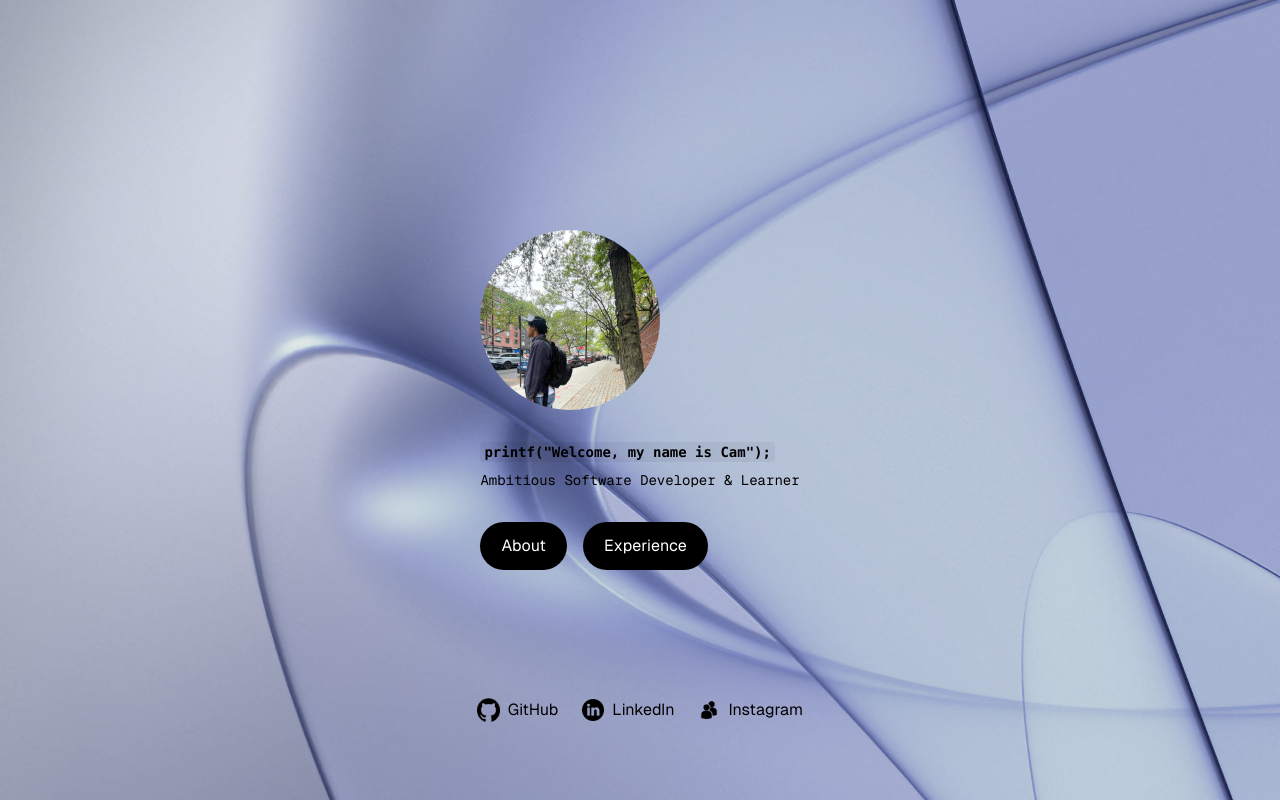
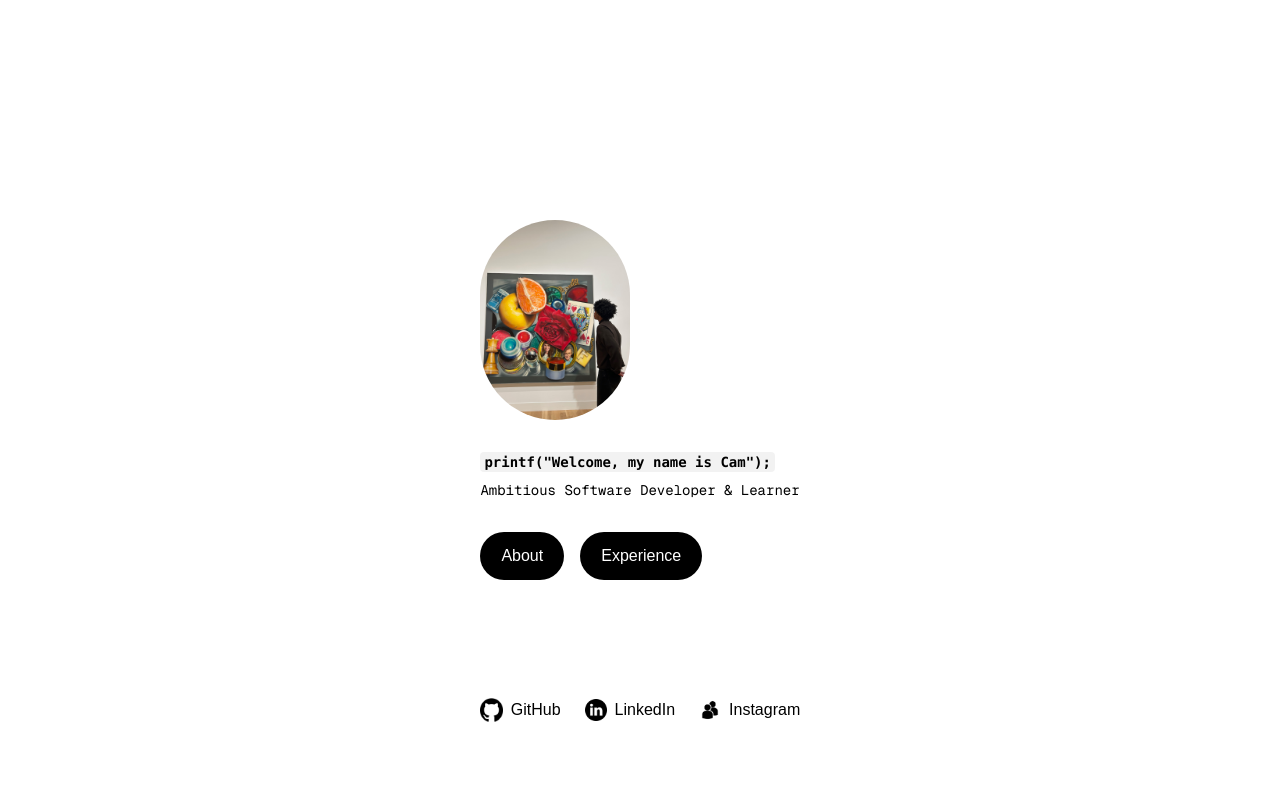
Before and after one commit to camscott16/casctt, a Next.js app: page / in a window 1280 px wide. Built offline with nearby package versions, Linux system fonts and the light colour scheme.

Commit message:
updated pfp, cont. adding new buttons

```diff
--- a/app/globals.css
+++ b/app/globals.css
@@ -16,7 +16,7 @@
 
 body {
   color: var(--foreground);
-  background: url('/cool.jpg') no-repeat center center fixed;
+  background: #ffffff;
   background-size: cover;
   background-position-x: 50%;
   background-position-y: 50%;
--- a/app/page.tsx
+++ b/app/page.tsx
@@ -3,14 +3,14 @@ import Link from "next/link";
 
 export default function Home() {
   return (
-    <div className="grid grid-rows-[20px_1fr_20px] justify-center items-center justify-items-center min-h-screen p-8 pb-20 gap-16 sm:p-20 font-[family-name:var(--font-geist-sans)]">
+    <div className="grid grid-rows-[20px_1fr_20px] justify-center items-center justify-items-center min-h-screen p-8 pb-20 gap-16 sm:p-20 font-[family-name:var(--font-gist-sans)]">
       <main className="flex flex-col gap-8 row-start-2 items-center sm:items-start">
         <Image
           className="rounded-full"
-          src="/profile-pic2.jpg"
+          src= "/logo.JPG"
           alt="Custom Image"
-          width={180}
-          height={180}
+          width={150}
+          height={200}
           priority
         />
         <ol className="text-sm text-center sm:text-left font-[family-name:var(--font-geist-mono)]">
--- /dev/null
+++ b/components/Header/header.tsx
@@ -0,0 +1,14 @@
+import Head from 'next/head'
+
+function header() {
+	return (
+	  <div>
+        <Head>
+	    <title>My page title</title>
+        </Head>
+        <p>Hello world!</p>
+	  </div>
+  )
+}
+
+export default header;
```
Also changed, not shown: package.json (+5 -4 lines), components/Footer/footer.tsx (added), public/logo.JPG (added), 1 other file (tests, documents, lock files or other folders).
